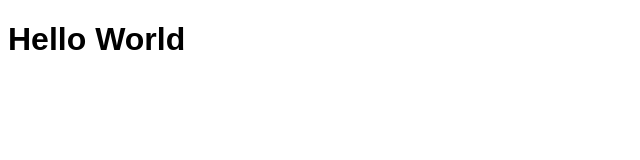
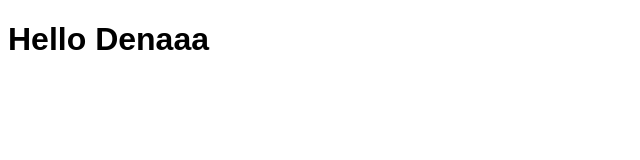
Before and after one commit to denaaisyahr/rekweb-pertemuan-3, a plain HTML site: page index.html in a window 1280 px wide. Shown: the whole page, without its empty margins (0-640 px from the left). Drawn offline with Linux system fonts and the light colour scheme.

Commit message:
mengubah h1

```diff
--- a/index.html
+++ b/index.html
@@ -5,7 +5,7 @@
 	<link rel="stylesheet" type="text/css" href="style.css">
 </head>
 <body>
-	<h1>Hello World</h1>
+	<h1>Hello Denaaa</h1>
 	<script type="text/javascript" src="script.js"></script>
 
 </body>
```
